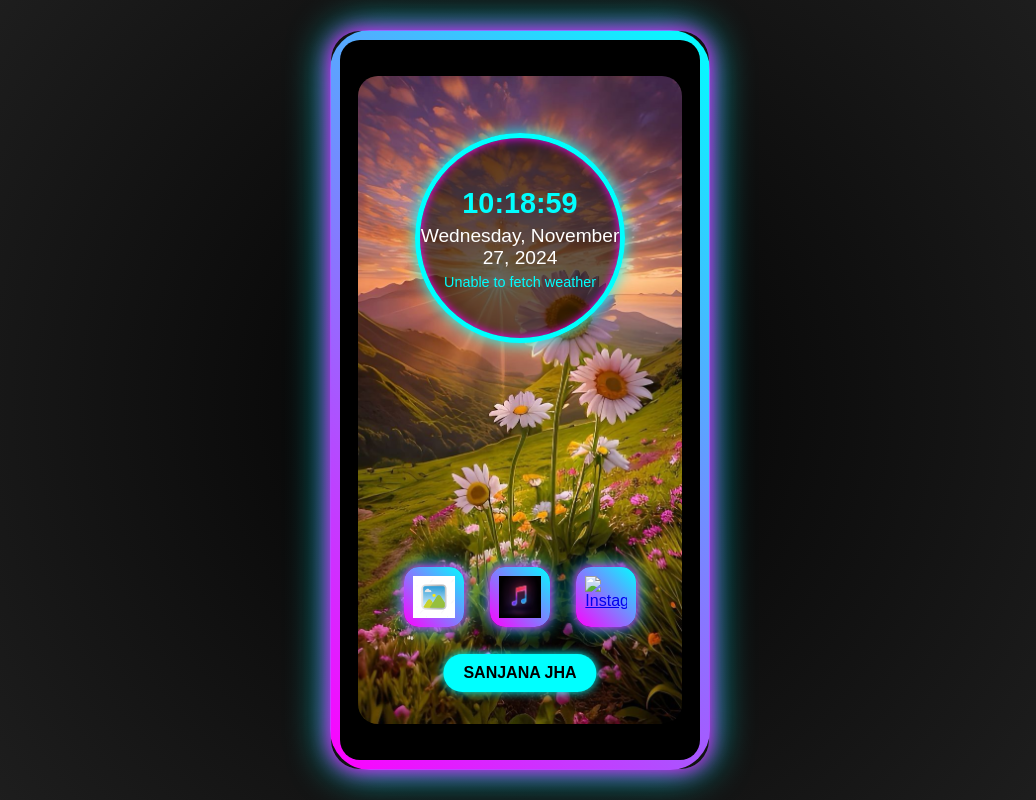
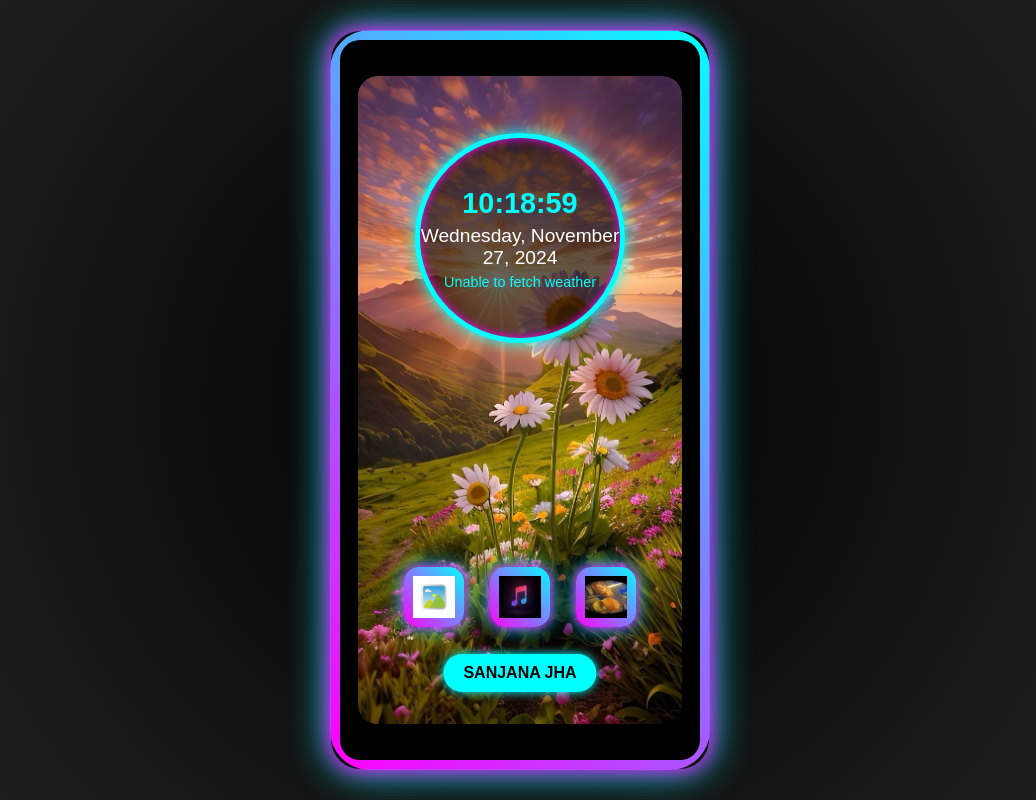
Before and after one commit to pankajbanik/Sanjana021, a plain HTML site: page index.html in a window 1280 px wide. Shown: the whole page, without its empty margins (120-1156 px from the left). Drawn offline with Linux system fonts and the light colour scheme; no server answers.

Commit message:
Update index.html
Signed-off-by: pankajbanik <131546929+pankajbanik@users.noreply.github.com>

```diff
--- a/index.html
+++ b/index.html
@@ -201,7 +201,7 @@
         </div>
         </a>
         <a href="favourite.html"><div class="app-icon">
-          <img src="Kit De Pintura De Arte De Diamante DIY Com Padrão De Árvore Criativa, Diamante Redondo Completo, Arte De Mosaico, Adequado Para Iniciantes, Decoração De Parede Doméstica, Presente De Aniversário De Natal Halloween Açã.jpg" alt="Instagram">
+          <img src="cravings🙂.jpg" alt="Fav">
         </div>
       </div></a>
 
```
